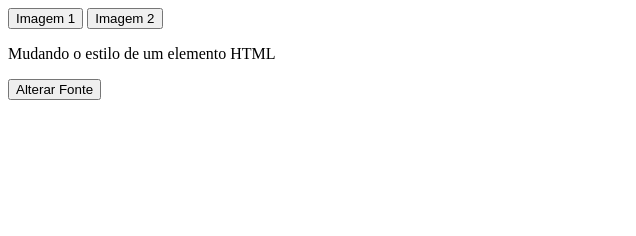
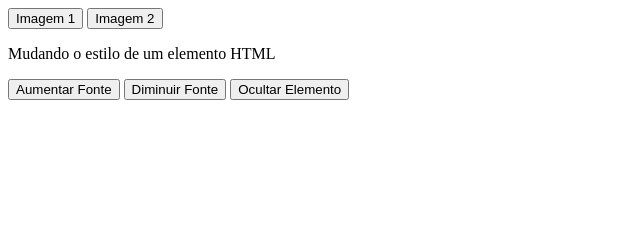
Before and after one commit to PedroFicuciello/aula-javascript, a plain HTML site: page javascript/index.html in a window 1280 px wide. Shown: the full height of the page, 0-636 px from the left. Drawn offline with Linux system fonts and the light colour scheme.

Commit message:
Alteração de Botões

```diff
--- a/javascript/index.html
+++ b/javascript/index.html
@@ -10,6 +10,8 @@
 		<button id="botao_imagem" onclick="imagemTroca()">Imagem 2</button>
 		<img id="myImage" src="img/js-logo-badge-512.png">
 		<p id="demo">Mudando o estilo de um elemento HTML</p>
-		<button id="botao_imagem" onclick="trocaFonte()">Alterar Fonte</button>
+		<button id="botao_imagem" onclick="trocaFonteMaior()">Aumentar Fonte</button>
+		<button id="botao_imagem" onclick="trocaFonteMenor()">Diminuir Fonte</button>
+		<button id="botao_imagem" onclick="ocultarElemento()">Ocultar Elemento</button>
 	</body>
 </html>
--- a/javascript/js/funcoes.js
+++ b/javascript/js/funcoes.js
@@ -4,6 +4,12 @@ function trocaImagem () {
 function imagemTroca () {
 	document.getElementById("myImage").src="img/js-logo-badge-512.png";
 }
-function trocaFonte () {
+function trocaFonteMaior() {
 	document.getElementById("demo").style.fontSize="35px";
 }
+function trocaFonteMenor () {
+	document.getElementById("demo").style.fontSize="16px";
+}
+function ocultarElemento () {
+	document.getElementById("demo").style.display="none";
+}
```
